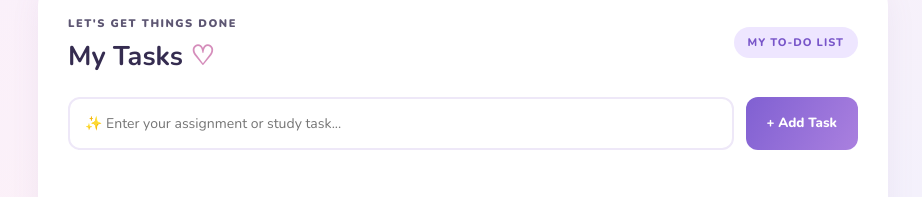
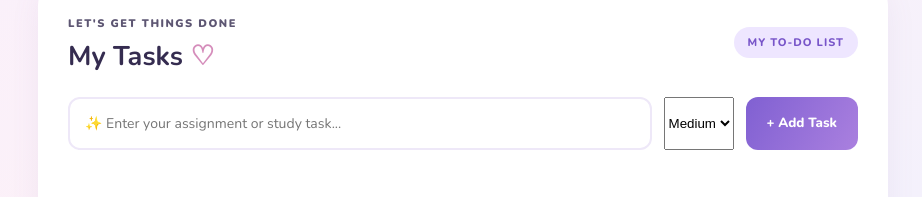
Before and after one commit to salmashaik779907-stack/student-task-manager, a plain HTML site: page index.html in a window 1280 px wide. Shown: the part 543-740 px from the top of the page, without its empty margins (177-1099 px from the left). Drawn offline with nearby package versions, Linux system fonts and the light colour scheme.

Commit message:
Add task priority dropdown

```diff
--- a/index.html
+++ b/index.html
@@ -61,6 +61,11 @@
     placeholder="✨ Enter your assignment or study task..."
     maxlength="100"
 >
+                <select id="taskPriority" aria-label="Task priority">
+    <option value="Medium" selected>Medium</option>
+    <option value="High">High</option>
+    <option value="Low">Low</option>
+    </select>
                 <button onclick="addTask()">+ Add Task</button>
             </div>
 
```
